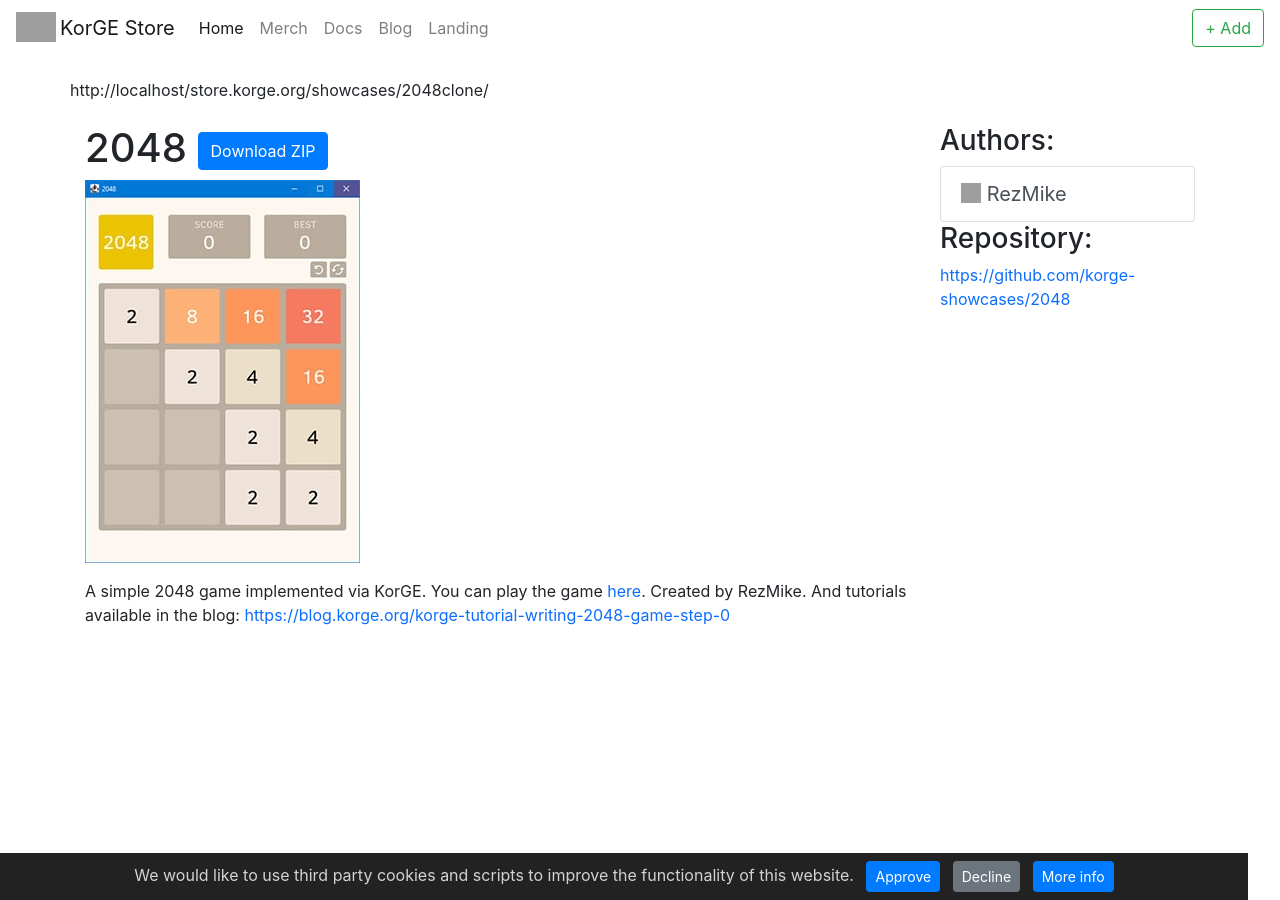
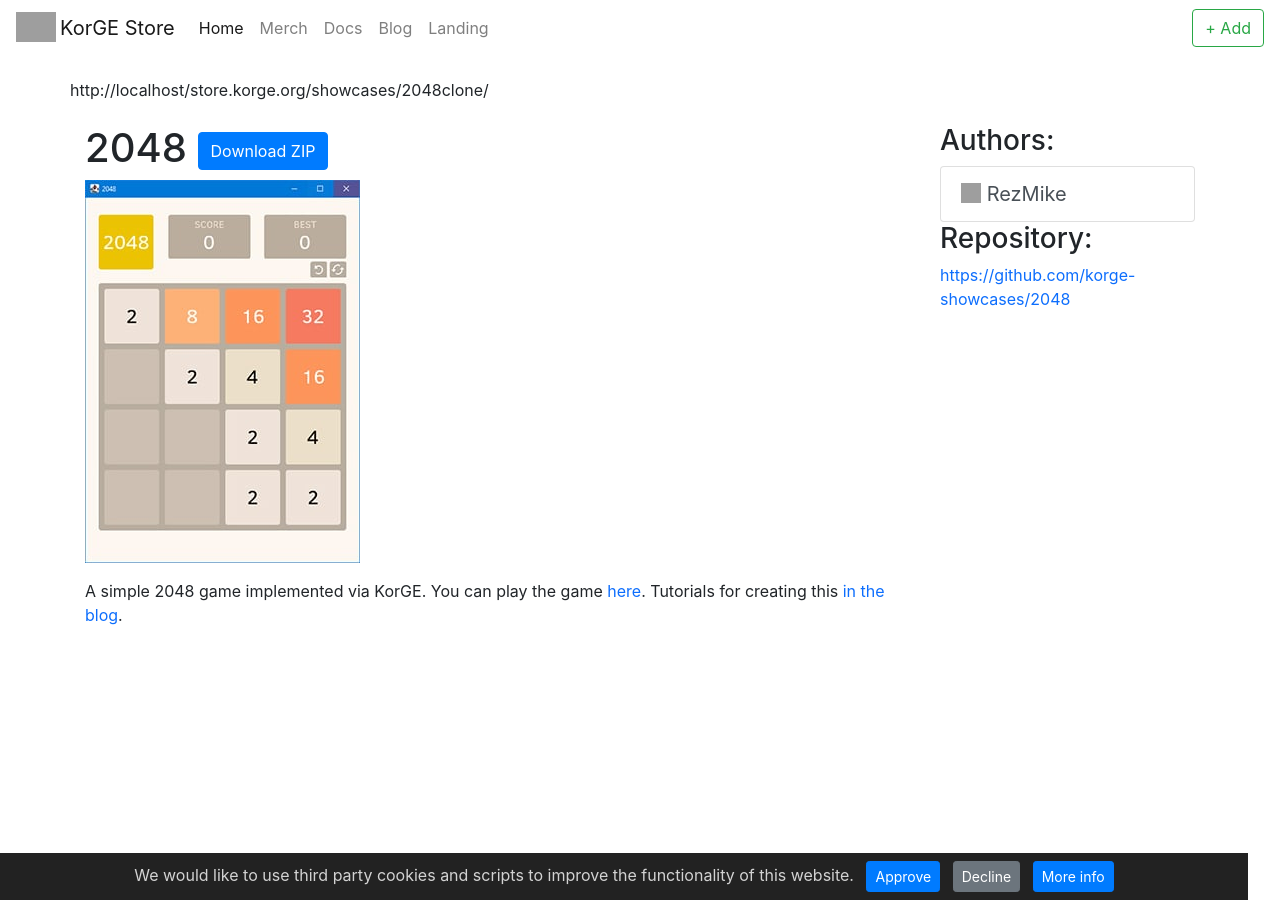
Before and after one commit to korlibs/store.korge.org, a Jekyll site: the page built from _showcases/2048clone.md, in a window 1280 px wide. Built offline with Jekyll 4.4.1, drawn with Linux system fonts in a browser that asks for light colours; nearby versions of some CDN libraries; library files that are not in the unit come from our copies; grey boxes are pictures that could not be loaded.

Commit message:
Small adjustment

```diff
--- a/_showcases/2048clone.md
+++ b/_showcases/2048clone.md
@@ -8,6 +8,6 @@ branch: 608bb3a6fda4cd5704c1a371e0420f4743b5101d
 enabled: true
 ---
 
-A simple 2048 game implemented via KorGE. You can play the game [here](https://rezmike.github.io/2048/).
-Created by RezMike. And tutorials available in the blog:
-<https://blog.korge.org/korge-tutorial-writing-2048-game-step-0>
+A simple 2048 game implemented via KorGE.
+You can play the game [here](https://rezmike.github.io/2048/).
+Tutorials for creating this [in the blog](https://blog.korge.org/korge-tutorial-writing-2048-game-step-0){:target=_blank}.
```
